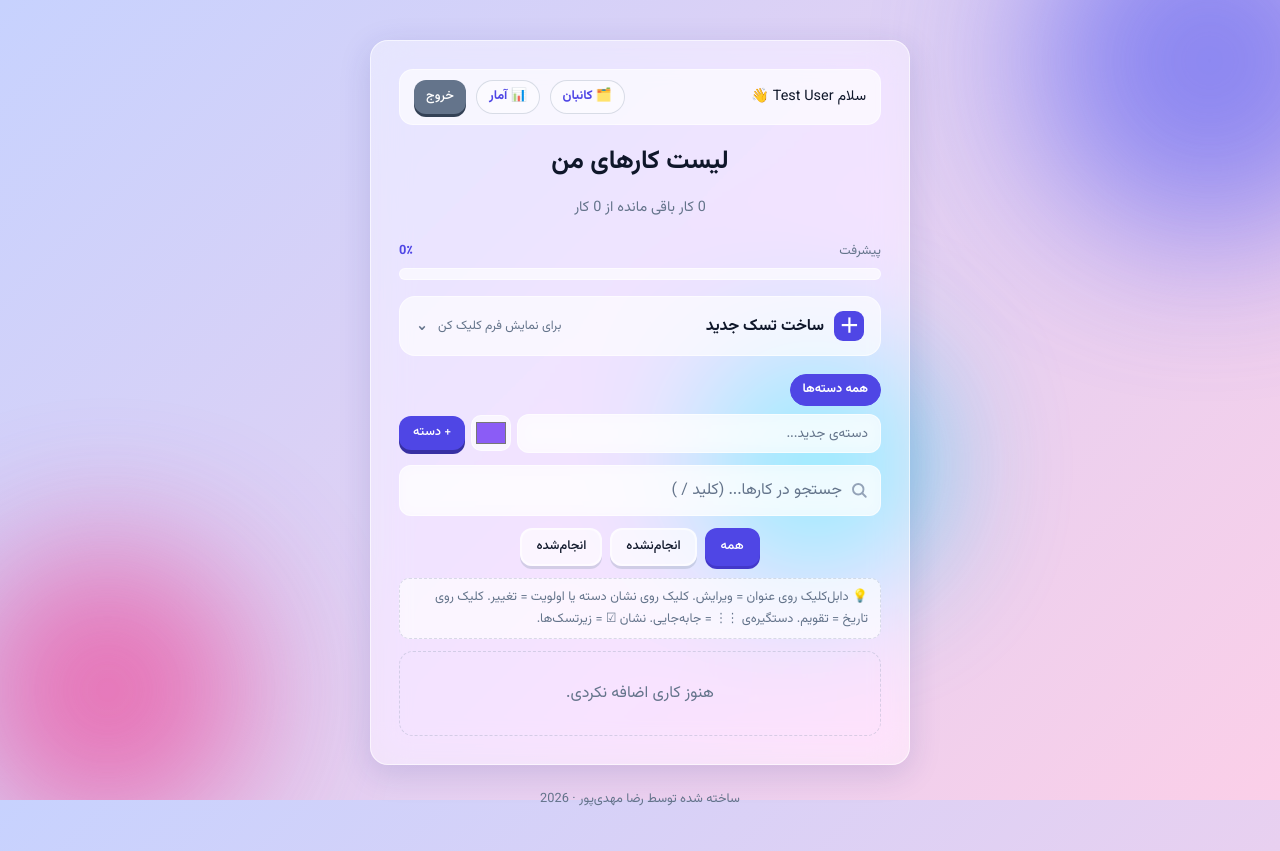
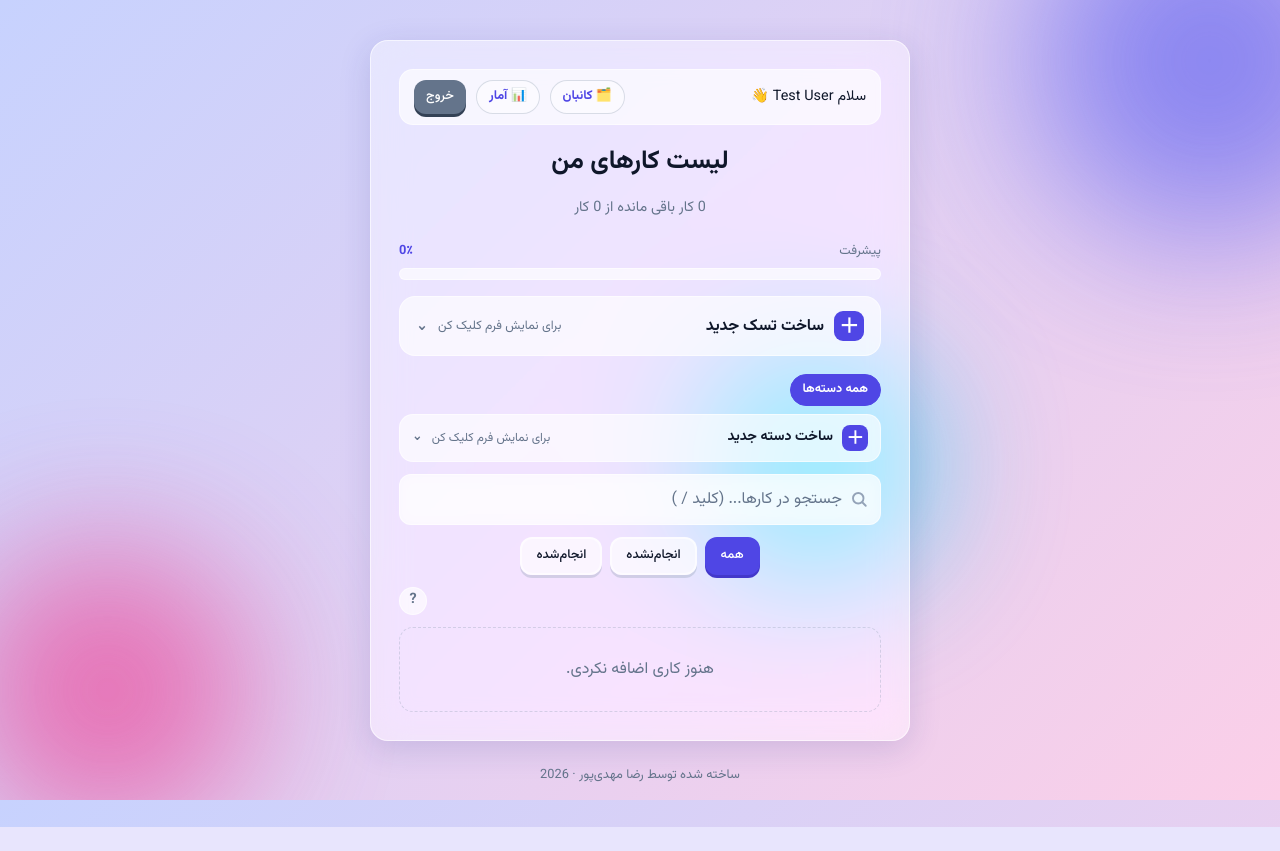
Before and after one commit to rezamahdipor/todo-app, a Laravel app: page /tasks in a window 1280 px wide. After the commit the page ends 827 px from the top, so only its background shows below. Run offline with Laravel 12, Linux system fonts and the light colour scheme; a user stored in the database is signed in; data comes from the database, SQL or seed files in the repository; data that the repository does not hold is empty.

Commit message:
Add collapsible category form and toggleable help

```diff
--- a/public/css/style.css
+++ b/public/css/style.css
@@ -411,6 +411,45 @@ button:focus-visible {
     margin: 0 0 12px;
 }
 
+/* راهنمای جمع‌شونده با آیکون علامت سؤال */
+.usage-help {
+    position: relative;
+    display: flex;
+    justify-content: flex-end;
+    margin: 0 0 12px;
+}
+.usage-help-toggle {
+    display: grid;
+    place-items: center;
+    width: 28px;
+    height: 28px;
+    border: 1px solid var(--glass-border);
+    border-radius: 50%;
+    background: var(--glass-strong);
+    color: var(--muted);
+    font-size: .9rem;
+    font-weight: 800;
+    cursor: pointer;
+    list-style: none;
+    user-select: none;
+}
+.usage-help-toggle::-webkit-details-marker { display: none; }
+.usage-help-toggle:hover,
+.usage-help[open] .usage-help-toggle {
+    color: #fff;
+    background: var(--primary);
+    border-color: var(--primary);
+}
+.usage-help .tip {
+    position: absolute;
+    z-index: 5;
+    top: 36px;
+    right: 0;
+    width: min(100%, 520px);
+    margin: 0;
+    box-shadow: 0 8px 24px rgba(0, 0, 0, .12);
+}
+
 .hint {
     color: var(--muted);
     font-size: 0.78rem;
@@ -1846,6 +1885,67 @@ body.is-dragging .task {
     transform: none;
 }
 
+/* پنل بازشونده ساخت دسته */
+.category-create-panel {
+    border: 1px solid var(--glass-border);
+    border-radius: 14px;
+    background: var(--glass-strong);
+    overflow: hidden;
+}
+
+.category-create-toggle {
+    display: flex;
+    align-items: center;
+    gap: 9px;
+    padding: 10px 12px;
+    cursor: pointer;
+    list-style: none;
+    color: var(--text);
+    font-size: .88rem;
+    font-weight: 700;
+    user-select: none;
+}
+
+.category-create-toggle::-webkit-details-marker { display: none; }
+.category-create-icon {
+    display: grid;
+    place-items: center;
+    width: 26px;
+    height: 26px;
+    border-radius: 8px;
+    background: var(--primary);
+    color: #fff;
+    font-size: 1.1rem;
+    transition: transform .2s ease;
+}
+.category-create-hint {
+    margin-right: auto;
+    color: var(--muted);
+    font-size: .75rem;
+    font-weight: 400;
+}
+.category-create-chevron {
+    color: var(--muted);
+    transition: transform .2s ease;
+}
+.category-create-panel[open] .category-create-chevron { transform: rotate(180deg); }
+.category-create-panel[open] .category-create-icon { transform: rotate(45deg); }
+.category-create-panel .category-form {
+    display: flex;
+    align-items: end;
+    gap: 8px;
+    padding: 0 12px 12px;
+    animation: addTaskReveal .2s ease;
+}
+.category-color-field {
+    display: flex;
+    align-items: center;
+    gap: 6px;
+    color: var(--muted);
+    font-size: .75rem;
+    white-space: nowrap;
+}
+
 .category-form {
     display: flex;
     align-items: center;
@@ -2000,6 +2100,14 @@ body.is-dragging .task {
 }
 
 @media (max-width: 480px) {
+    .category-create-panel .category-form {
+        align-items: stretch;
+        flex-wrap: wrap;
+    }
+    .category-create-panel .category-form input[type="text"] {
+        flex-basis: 100%;
+    }
+    .category-create-hint { display: none; }
     .add-options select,
     .add-options input[type="date"] {
         flex-basis: 100%;
--- a/resources/views/tasks/index.blade.php
+++ b/resources/views/tasks/index.blade.php
@@ -89,12 +89,23 @@
             <button type="button" class="cat-chip active" data-category-id="all">همه دسته‌ها</button>
         </div>
 
-        <form id="category-form" action="{{ route('categories.store') }}" method="POST" class="category-form">
-            @csrf
-            <input type="text" name="name" placeholder="دسته‌ی جدید..." maxlength="40" required>
-            <input type="color" name="color" value="#8b5cf6" aria-label="رنگ دسته">
-            <button type="submit" class="cat-add">+ دسته</button>
-        </form>
+        <details class="category-create-panel">
+            <summary class="category-create-toggle">
+                <span class="category-create-icon" aria-hidden="true">＋</span>
+                <span>ساخت دسته جدید</span>
+                <span class="category-create-hint">برای نمایش فرم کلیک کن</span>
+                <span class="category-create-chevron" aria-hidden="true">⌄</span>
+            </summary>
+            <form id="category-form" action="{{ route('categories.store') }}" method="POST" class="category-form">
+                @csrf
+                <input type="text" name="name" placeholder="نام دسته را وارد کن..." maxlength="40" required>
+                <label class="category-color-field">
+                    <span>رنگ دسته</span>
+                    <input type="color" name="color" value="#8b5cf6" aria-label="رنگ دسته">
+                </label>
+                <button type="submit" class="cat-add">ثبت دسته</button>
+            </form>
+        </details>
     </div>
 
     {{-- جستجو --}}
@@ -108,7 +119,10 @@
         <button type="button" class="filter-btn" data-filter="done">انجام‌شده</button>
     </div>
 
-    <p class="tip">💡 دابل‌کلیک روی عنوان = ویرایش. کلیک روی نشان دسته یا اولویت = تغییر. کلیک روی تاریخ = تقویم. دستگیره‌ی ⋮⋮ = جابه‌جایی. نشان ☑ = زیرتسک‌ها.</p>
+    <details class="usage-help">
+        <summary class="usage-help-toggle" aria-label="نمایش راهنمای استفاده" title="راهنمای استفاده">?</summary>
+        <p class="tip">دابل‌کلیک روی عنوان = ویرایش. کلیک روی نشان دسته یا اولویت = تغییر. کلیک روی تاریخ = تقویم. دستگیره‌ی ⋮⋮ = جابه‌جایی. نشان ☑ = زیرتسک‌ها.</p>
+    </details>
 
     <ul id="task-list" class="task-list">
         @forelse ($tasks as $task)
```
